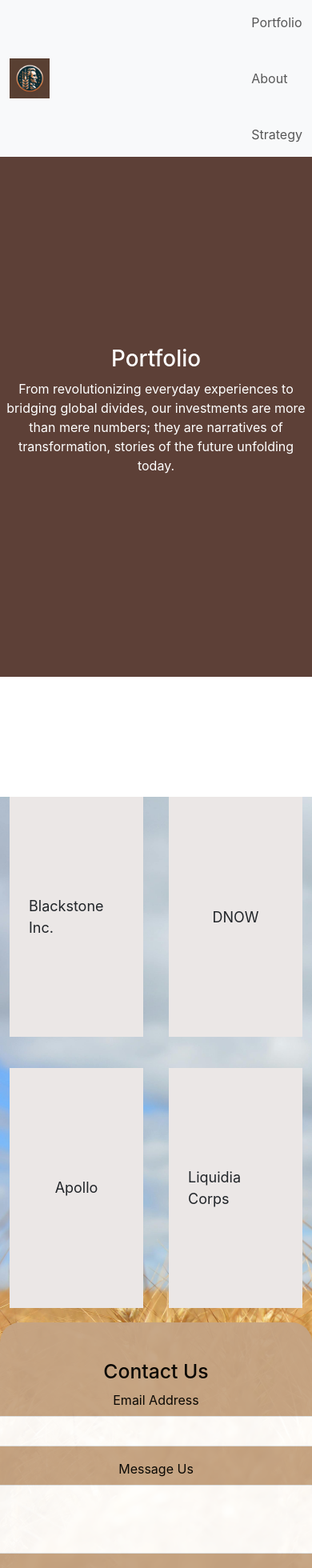
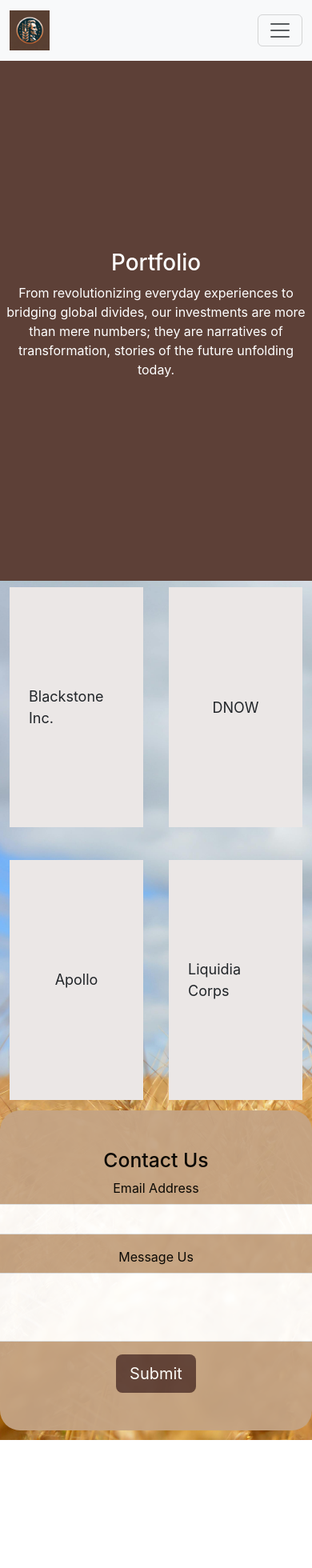
Before and after one commit to kingstonjohnhurley/Wheat-Penny-Capital, a React (Create React App) app: page / in a window 390 px wide. Shown: the top 1960 px of the page at 80% size. After the commit the page ends 1800 px from the top, so only its background shows below. Built offline with nearby package versions, Linux system fonts and the light colour scheme.

Commit message:
changed things on different pages

```diff
--- a/public/index.html
+++ b/public/index.html
@@ -45,5 +45,9 @@
       To begin the development, run `npm start` or `yarn start`.
       To create a production bundle, use `npm run build` or `yarn build`.
     -->
+
+    <script src="https://cdn.jsdelivr.net/npm/bootstrap@5.3.3/dist/js/bootstrap.bundle.min.js"
+    integrity="sha384-YvpcrYf0tY3lHB60NNkmXc5s9fDVZLESaAA55NDzOxhy9GkcIdslK1eN7N6jIeHz"
+    crossorigin="anonymous"></script>
   </body>
 </html>
--- a/src/components/navigation.js
+++ b/src/components/navigation.js
@@ -5,7 +5,18 @@
                 <a className="navbar-brand" href="#">
                     <img src="logo.jpg" alt="Bootstrap" width="50" />
                 </a>
-                <div>
+                <button
+                className="navbar-toggler"
+                type="button"
+                data-bs-toggle="collapse"
+                data-bs-target="#nav-links"
+                aria-expanded="false"
+                aria-controls="#nav-links"
+                >
+                    <span className="navbar-toggler-icon"></span>
+                </button>
+                <div className="collapse navbar-collapse justify-content-end"
+                id="nav-links">
                     <ul className="navbar-nav">
                         <li className="nav-item">
                             <a className="nav-link" href="/">Portfolio</a>
--- a/src/index.css
+++ b/src/index.css
@@ -29,7 +29,7 @@
   justify-content: center;
   flex-direction: column;
   color: white;
-  margin-bottom: 2%;
+
 
 }
 
@@ -86,7 +86,7 @@
   border-radius: 25px;
 }
 
-.box:hover>.visible-box{
+.box:hover>.visible-box {
   top: 0;
   bottom: 0;
 }
@@ -105,6 +105,7 @@
   letter-spacing: 2px;
   line-height: 28.5px;
   border-radius: 25px;
+  margin-top: 3%;
 }
 
 .yo {
@@ -129,6 +130,7 @@
   margin-right: 2%;
   margin-left: 2%;
   border-radius: 25px;
+  align-items: center;
 }
 
 .nac {
@@ -146,11 +148,12 @@
   margin-right: 2%;
   margin-left: 2%;
   border-radius: 25px;
+  align-items: center;
 }
 
 
 
-.why  {
+.why {
   font-size: 14px;
   border-radius: 25px;
 }
@@ -169,7 +172,7 @@
   text-align: center;
   justify-content: center;
   flex-direction: column;
-  margin-top: 3%;
+  margin-top: 3.5%;
   color: black;
   border-radius: 25px;
   margin-bottom: 3%;
@@ -186,8 +189,8 @@
   justify-content: center;
   perspective: 1000px;
   background-color: transparent;
-  margin-bottom: 4%;
   border-radius: 25px;
+  margin-top: 5%
 }
 
 
@@ -195,7 +198,6 @@
   display: grid;
   grid-template-columns: 1fr 1fr;
   gap: 32px;
-  margin-top: 150px;
   border-radius: 25px;
 }
 
@@ -237,9 +239,18 @@
   font-size: 14px;
 }
 
-.button {
-  background-color: aqua;
+.btn {
+  background-color: #5d4037;
+  color: white;
+
 }
+
+.btn:hover {
+  background-color: #715850;
+  color: white;
+}
+
+
 
 .flip-card-front {
   display: flex;
--- a/src/pages/About.js
+++ b/src/pages/About.js
@@ -48,9 +48,9 @@
                 <div className="container">
                     <div className="two">
                         <div className="col-sm-8">
-                        <div behavior="slide">
-                            <p> <b>Wheat Penny Capital</b> was established by Austin Smith on January 3, 2023.   Ever since then, Austin has been the sole member of the company. He has a lot of experience in investing and stock picking, which has helped him consistently outperform the market. Austin's dedication and persistent effort have driven Wheat Penny Capital's impressive success so far. His devotion and superb strategy have shown to be very effective and have driven up profits.</p>
-                        </div>
+                            <div behavior="slide">
+                                <p> <b>Wheat Penny Capital</b> was established by Austin Smith on January 3, 2023.   Ever since then, Austin has been the sole member of the company. He has a lot of experience in investing and stock picking, which has helped him consistently outperform the market. Austin's dedication and persistent effort have driven Wheat Penny Capital's impressive success so far. His devotion and superb strategy have shown to be very effective and have driven up profits.</p>
+                            </div>
                         </div>
                     </div>
                 </div>
@@ -81,8 +81,8 @@
                             <h2>Contact Us</h2>
                             <div className="cuf">
                                 <div className="mb-3">
-                                    <label for="exampleFormControlInput1" class="form-label">Email Address</label>
-                                    <input type="email" class="form-control" id="exampleFormControlInput1" placeholder="name@example.com">
+                                    <label for="exampleFormControlInput1" className="form-label">Email Address</label>
+                                    <input type="email" className="form-control" id="exampleFormControlInput1" placeholder="name@example.com">
                                     </input>
                                 </div>
                                 <div className="mb-3">
@@ -92,8 +92,8 @@
                             </div>
                             <button type="button" className="btn btn-primary- btn-lg">Submit</button>
                         </div>
-                        </div>
                     </div>
+                </div>
             </div >
         </div >
 
--- a/src/pages/Portfolio.js
+++ b/src/pages/Portfolio.js
@@ -21,8 +21,8 @@
                             <h2>Contact Us</h2>
                             <div className="cuf">
                                 <div className="mb-3">
-                                    <label for="exampleFormControlInput1" class="form-label">Email Address</label>
-                                    <input type="email" class="form-control" id="exampleFormControlInput1" placeholder="name@example.com">
+                                    <label for="exampleFormControlInput1" className="form-label">Email Address</label>
+                                    <input type="email" className="form-control" id="exampleFormControlInput1" placeholder="name@example.com">
                                     </input>
                                 </div>
                                 <div className="mb-3">
```
Also changed, not shown: src/pages/Strategy.js (+8 -12 lines). Lines whose indentation alone changed are shown as unchanged.
